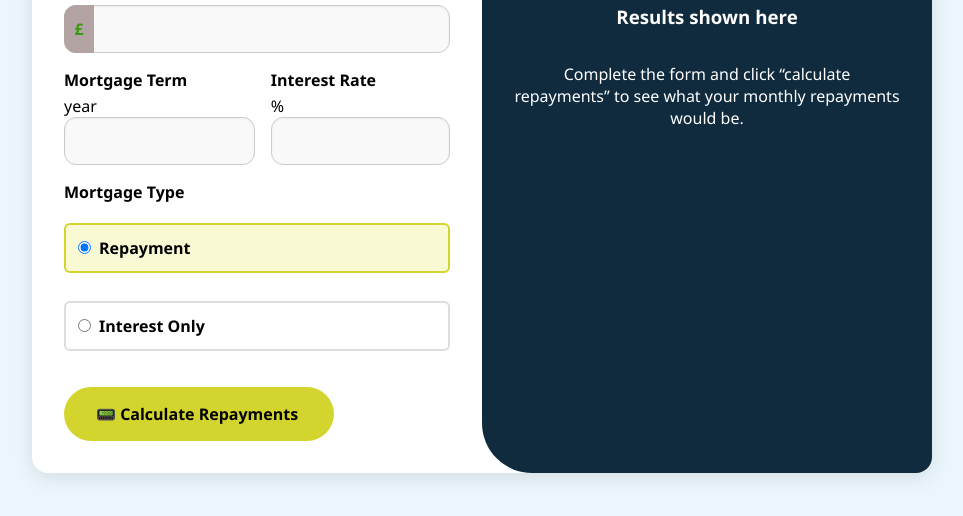
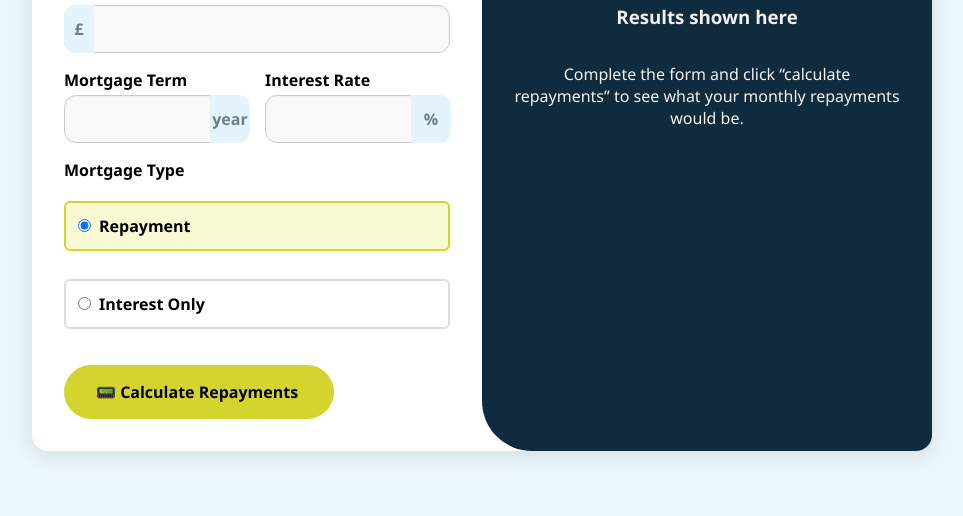
Before and after one commit to pavel267/calculator, a plain HTML site: page index.html in a window 1280 px wide. Shown: the part 154-670 px from the top of the page, without its empty margins (158-1121 px from the left). Drawn offline with Linux system fonts and the light colour scheme.

Commit message:
Update style1.css

```diff
--- a/static/styles/style1.css
+++ b/static/styles/style1.css
@@ -43,7 +43,7 @@ body {
 .result-section {
   flex: 1 1 350px;
   background-color: #0f2b3d;
-  color: white;
+  color: rgb(241, 241, 241);
   padding: 2rem;
   display: flex;
   flex-direction: column;
@@ -80,14 +80,9 @@ input:focus {
   background-color: #fffbe6;
 }
 
-.inline-inputs {
-  display: flex;
-  gap: 1rem;
-}
 
-.inline-inputs input {
-  flex: 1;
-}
+
+
 
 .radio-group {
   display: flex;
@@ -161,6 +156,7 @@ button {
 .input-icon {
   position: relative;
   width: 100%;
+
 }
 
 .input-icon .icon {
@@ -169,8 +165,8 @@ position: absolute;
   top: 0;
   bottom: 0;
   width: 30px;
-  background-color: #b4a3a3;
-  color: #389c10;
+  background-color: #e5f3fc;
+  color: #698089;
   display: flex;
   align-items: center;
   justify-content: center;
@@ -185,3 +181,52 @@ position: absolute;
 .input-icon input {
   padding-left: 2rem !important;
 }
+
+.inline-inputs {
+  display: flex;
+  gap: 1rem;
+}
+
+.inline-inputs input {
+  flex: 1;
+}
+
+
+.input-icon .year {
+position: absolute;
+  left: 146px;
+  top: 0;
+  bottom: 0;
+  width: 40px;
+  background-color: #e5f3fc;
+  color: #698089;
+  display: flex;
+  align-items: center;
+  justify-content: center;
+  border-top-right-radius: 12px;
+  border-bottom-right-radius: 12px;
+  font-weight: bold;
+  transition: background-color 0.3s, color 0.3s;
+  pointer-events: none;
+
+}
+
+
+.input-icon .percent {
+  position: absolute;
+  left: 146px;
+  top: 0;
+  bottom: 0;
+  width: 40px;
+  background-color: #e5f3fc;
+  color: #698089;
+  display: flex;
+  align-items: center;
+  justify-content: center;
+  border-top-right-radius: 12px;
+  border-bottom-right-radius: 12px;
+  font-weight: bold;
+  transition: background-color 0.3s, color 0.3s;
+  pointer-events: none;
+
+}
```
